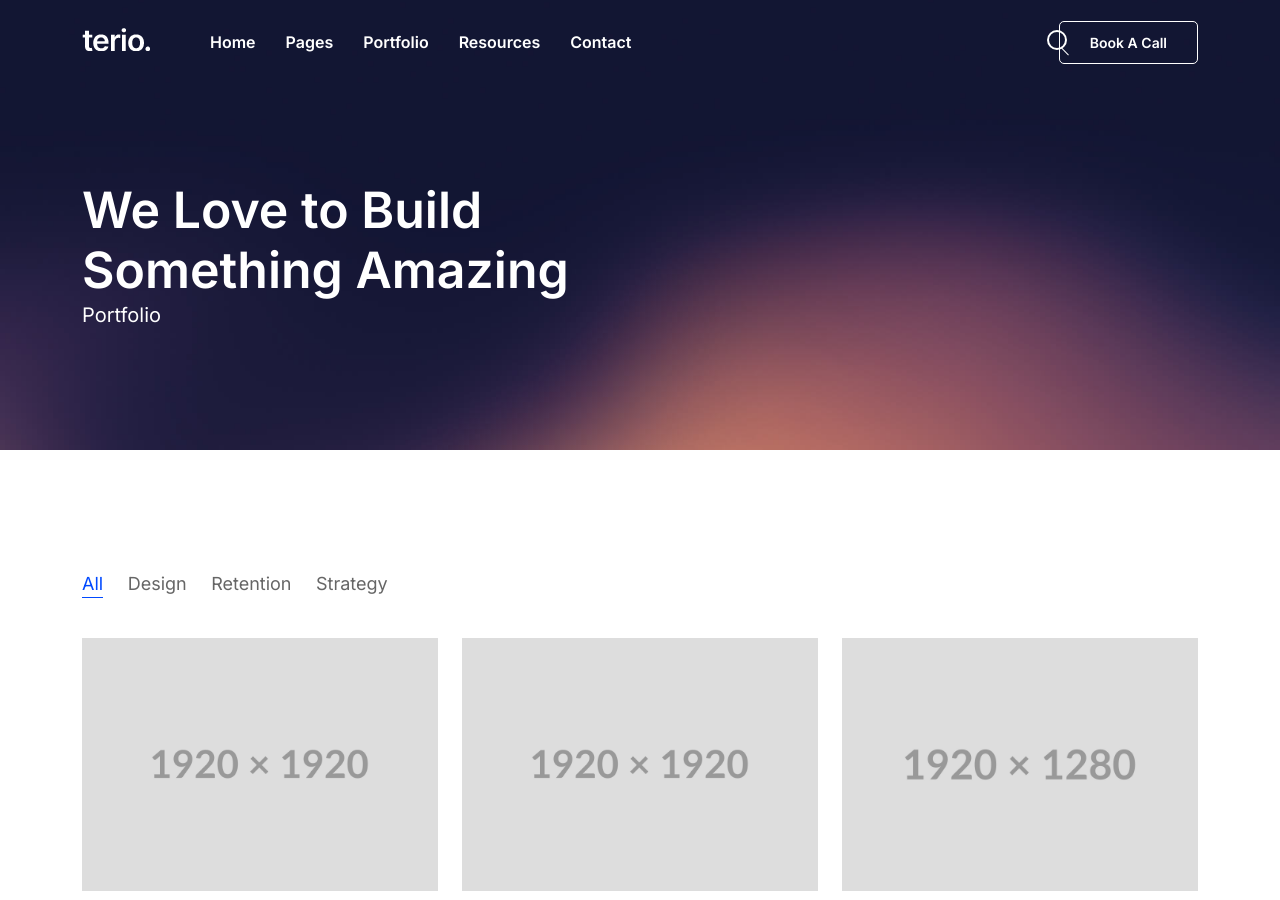
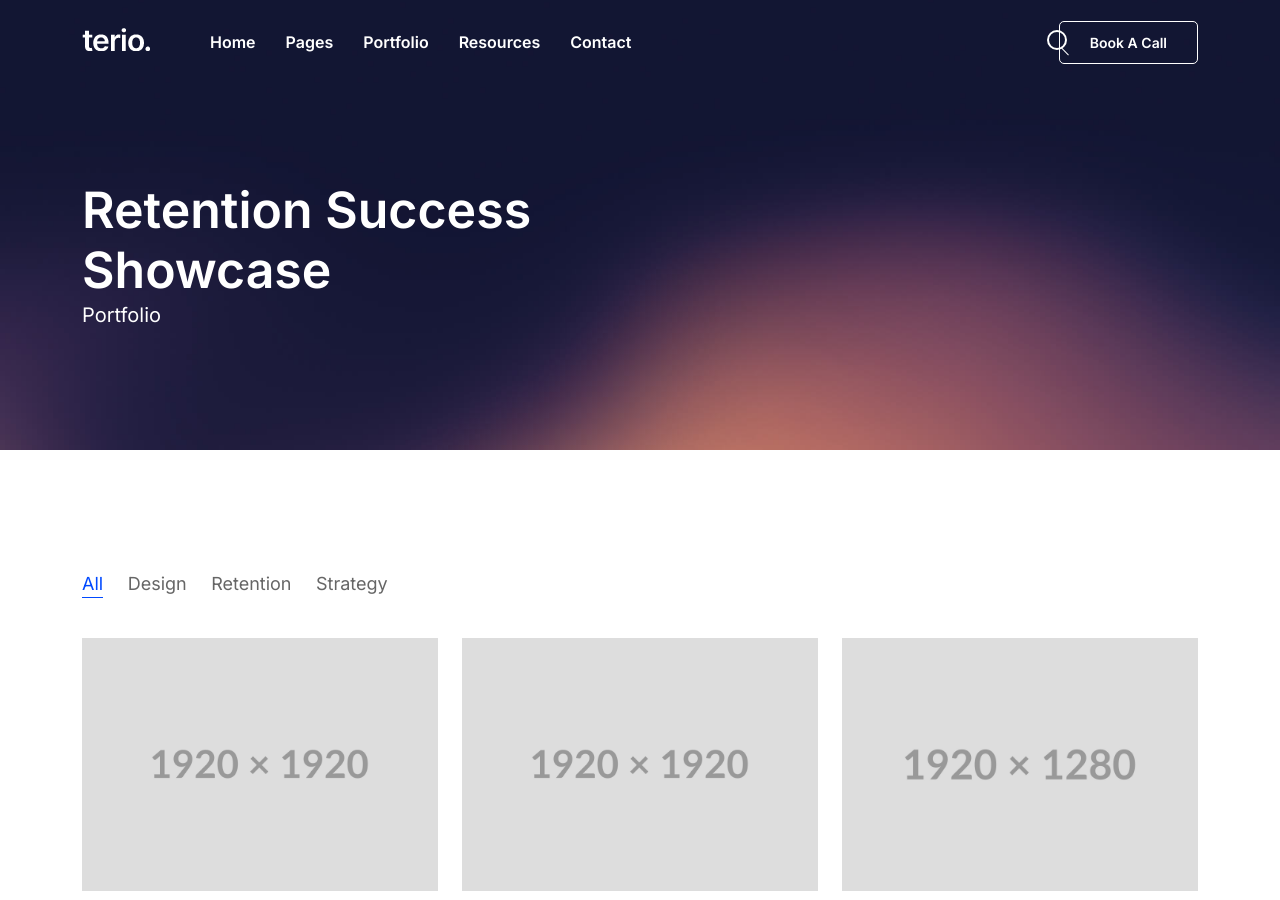
Before and after one commit to swagner2/retentionxt, a Jekyll site: the page built from works/index.html, in a window 1280 px wide and 900 px high. Built offline with Jekyll 4.4.1, drawn with Linux system fonts in a browser that asks for light colours; a script that is not in the unit is left out.

```diff
--- a/works/index.html
+++ b/works/index.html
@@ -3,9 +3,9 @@
 # To modify the layout, see https://jekyllrb.com/docs/themes/#overriding-theme-defaults
 
 layout: works
-title: Portfolio
+title: Case Studies
 
 intro: true
-intro_title: We Love to Build Something Amazing
+intro_title: Retention Success Showcase
 intro_subtitle: Portfolio
 ---
```
